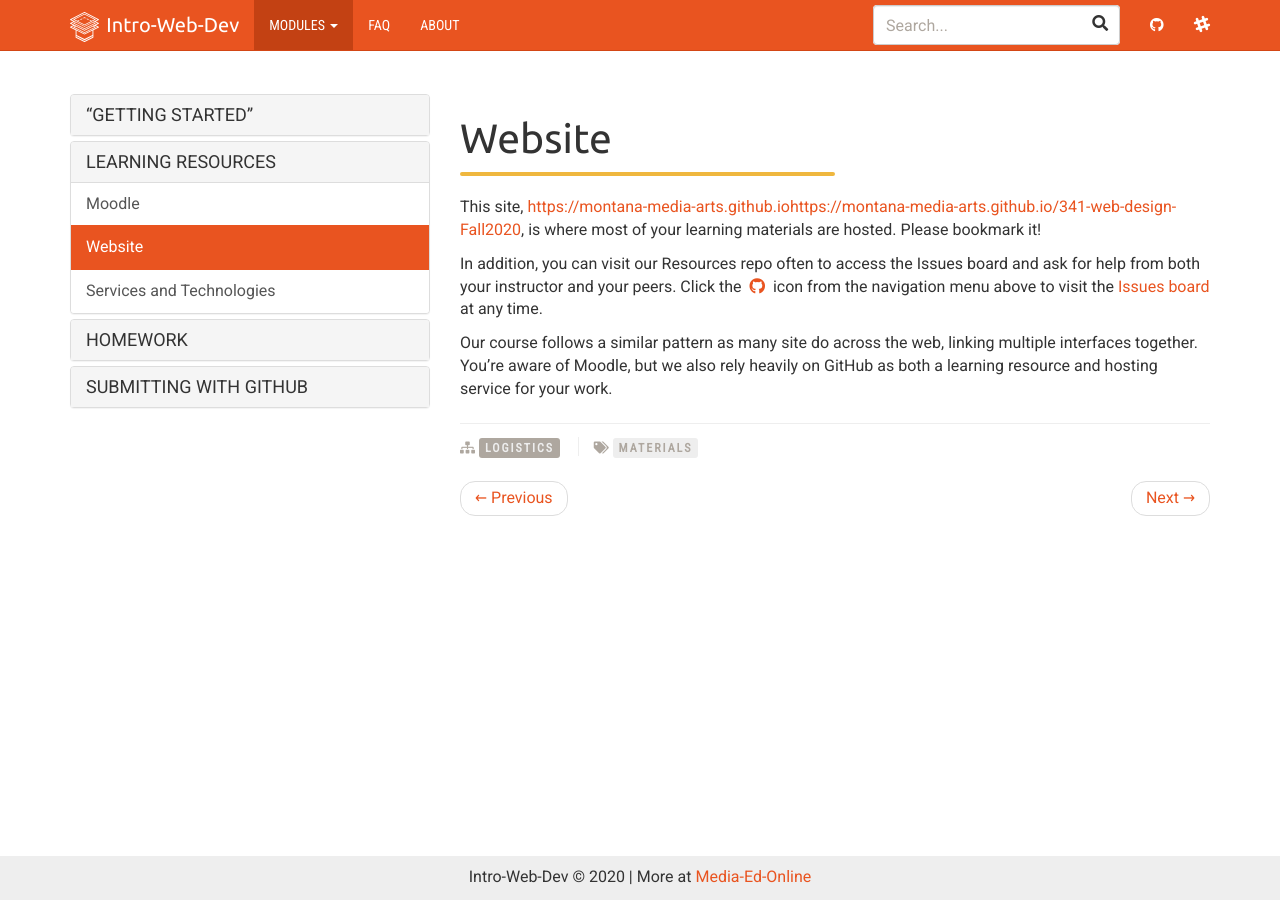
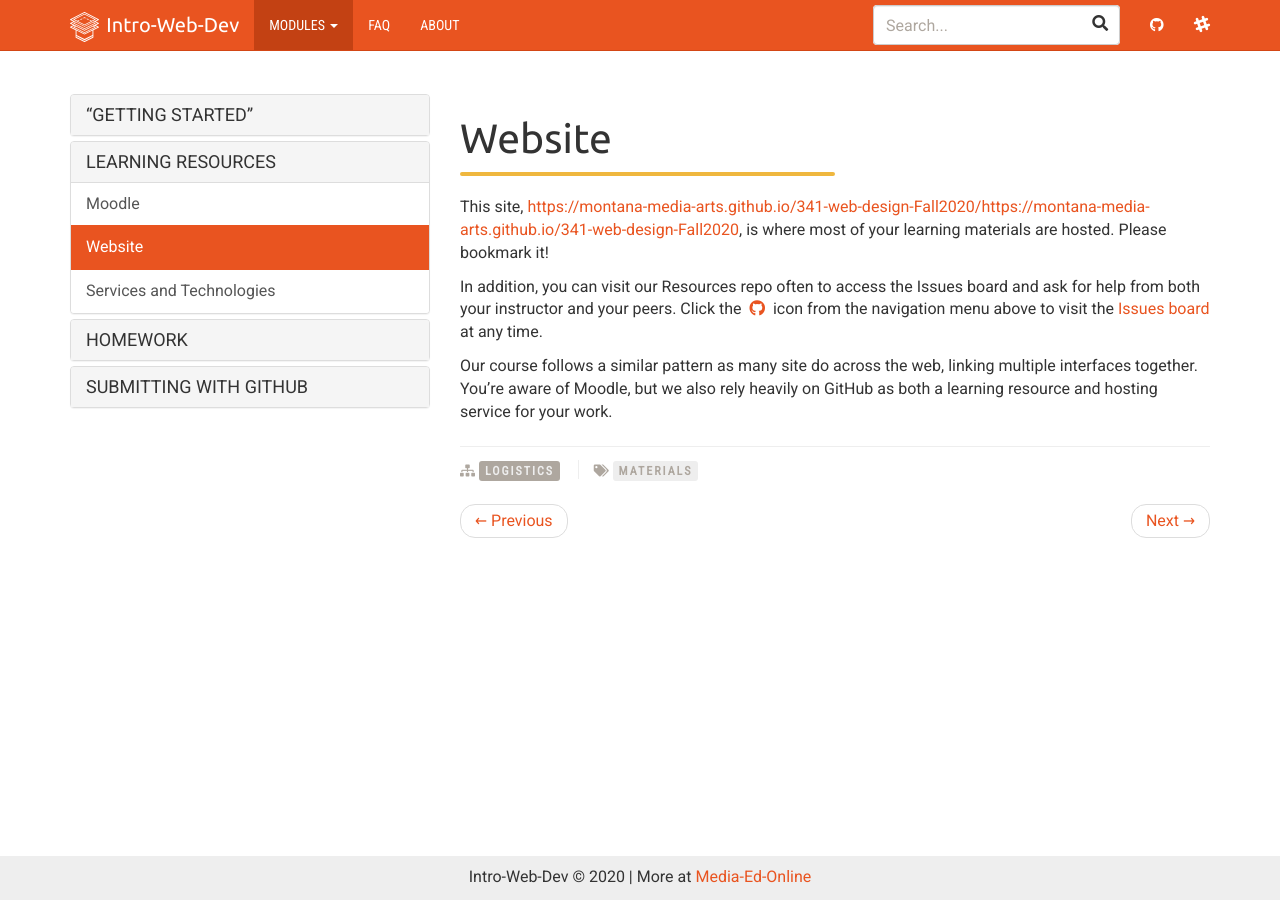
Before and after one commit to Montana-Media-Arts/341-web-design-Fall2020, a Jekyll site: the page built from _docs/topic-00/01-learning-resources/page-02.md, in a window 1280 px wide. Built offline with Jekyll 4.4.1, drawn with Linux system fonts in a browser that asks for light colours; nearby versions of some CDN libraries; some of the changed lines change nothing that is shown.

Commit message:
Update _config.yml

```diff
--- a/_config.yml
+++ b/_config.yml
@@ -12,7 +12,7 @@ author:
   slack: https://ummediaarts.slack.com/team/U6T476W7Q
 
 baseurl: "https://montana-media-arts.github.io/341-web-design-Fall2020"
-url: https://montana-media-arts.github.io
+url: https://montana-media-arts.github.io/341-web-design-Fall2020/
 git_address: https://github.com/Montana-Media-Arts/341-web-design-Fall2020
 git_edit_address: https://github.com/Montana-Media-Arts/341-web-design-Fall2020/blob/gh-pages
 slack: https://ummediaarts.slack.com/team/U6T476W7Q
```
